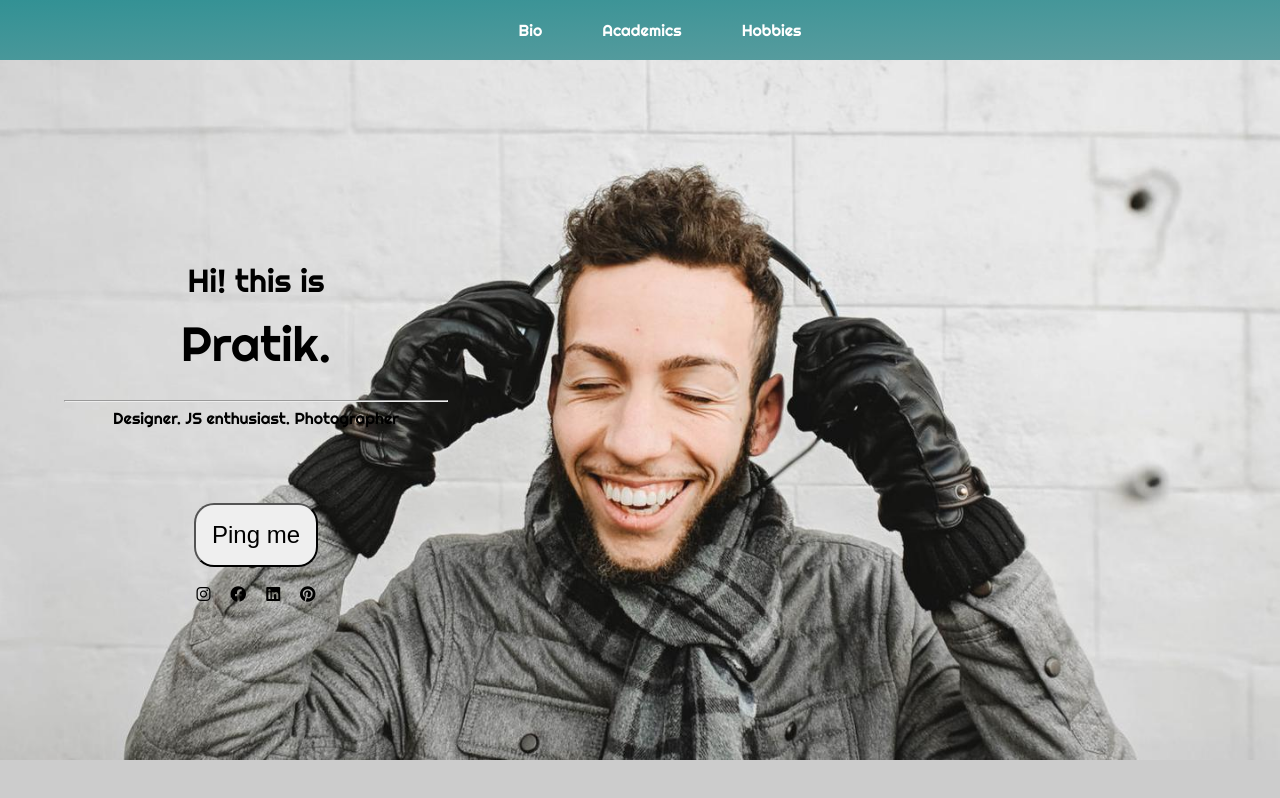
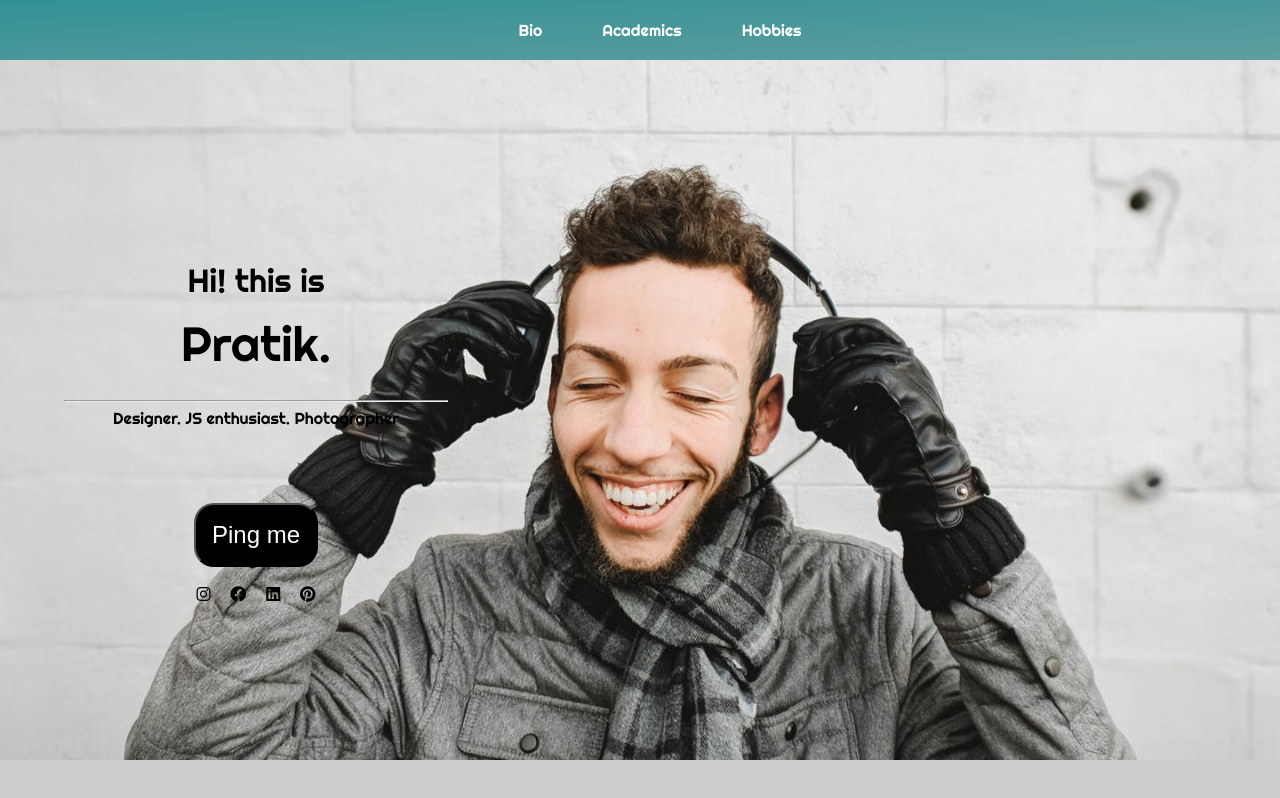
Before and after one commit to DaemonOfHell/web-dev, a website: page index.html in a window 1280 px wide. In both pictures the pointer is over the button "Ping me". Drawn offline with Linux system fonts and the light colour scheme.

Commit message:
newBranch: added hover effect on button

```diff
--- a/style.css
+++ b/style.css
@@ -66,6 +66,10 @@ body {
   left: 5%; */
   cursor: pointer;
 }
+#ping:hover {
+  background-color: black;
+  color: white;
+}
 
 #socials {
   width: 100%;
```
